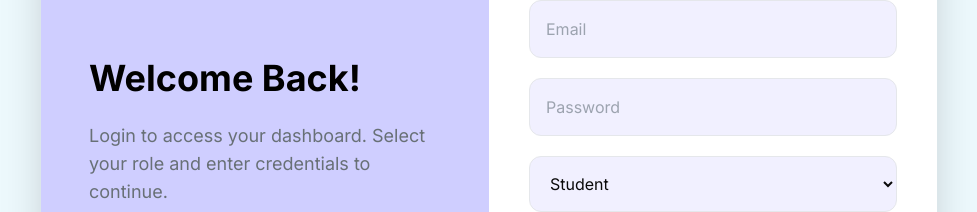
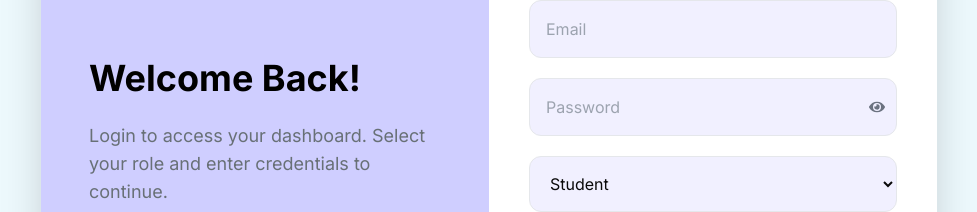
Before and after one commit to manveerdhaliwal/Genco-Managament-System, a Next.js app in the folder frontend/: page /sign-in in a window 1280 px wide. Shown: the part 268-480 px from the top of the page, without its empty margins (151-1128 px from the left). Built offline with nearby package versions, Linux system fonts and the light colour scheme.

Commit message:
Sign-in password

```diff
--- a/frontend/src/app/sign-in/page.tsx
+++ b/frontend/src/app/sign-in/page.tsx
@@ -2,6 +2,7 @@
 
 import { useState } from "react";
 import { useRouter } from "next/navigation";
+import { FaEye, FaEyeSlash } from "react-icons/fa";
 
 export default function LoginPage() {
   const [email, setEmail] = useState("");
@@ -9,6 +10,7 @@ export default function LoginPage() {
   const [role, setRole] = useState<"admin" | "teacher" | "student">("student");
   const [error, setError] = useState("");
   const [loading, setLoading] = useState(false);
+  const [showPassword, setShowPassword] = useState(false); // 👈 Added
   const router = useRouter();
 
   // URLs for each role
@@ -43,7 +45,7 @@ export default function LoginPage() {
 
       console.log("Login success:", data);
 
-      // ✅ IMPORTANT: Store the token in localStorage
+      // ✅ Store token
       if (data.token) {
         localStorage.setItem("token", data.token);
         console.log("Token stored in localStorage:", data.token);
@@ -77,7 +79,8 @@ export default function LoginPage() {
         >
           <h2 className="text-4xl font-bold text-black mb-6">Welcome Back!</h2>
           <p className="text-[#687076] text-lg">
-            Login to access your dashboard. Select your role and enter credentials to continue.
+            Login to access your dashboard. Select your role and enter
+            credentials to continue.
           </p>
         </div>
 
@@ -102,15 +105,26 @@ export default function LoginPage() {
               style={{ backgroundColor: "#F1F0FF" }}
             />
 
+            {/* 👇 Password Field with Show/Hide */}
+            <div className="relative">
               <input
-              type="password"
+                type={showPassword ? "text" : "password"}
                 placeholder="Password"
                 value={password}
                 onChange={(e) => setPassword(e.target.value)}
                 required
-              className="p-4 rounded-xl border border-gray-200 focus:outline-none focus:ring-2 focus:ring-[#CFCEFF] transition"
+                className="p-4 rounded-xl border border-gray-200 focus:outline-none focus:ring-2 focus:ring-[#CFCEFF] transition w-full pr-12"
                 style={{ backgroundColor: "#F1F0FF" }}
               />
+              <button
+                type="button"
+                onClick={() => setShowPassword(!showPassword)}
+                className="absolute inset-y-0 right-3 flex items-center text-gray-500 hover:text-black"
+              >
+                {showPassword ? <FaEyeSlash /> : <FaEye />}
+              </button>
+            </div>
+            {/* 👆 End Password Field */}
 
             <select
               value={role}
```
Lines whose indentation alone changed are shown as unchanged.
